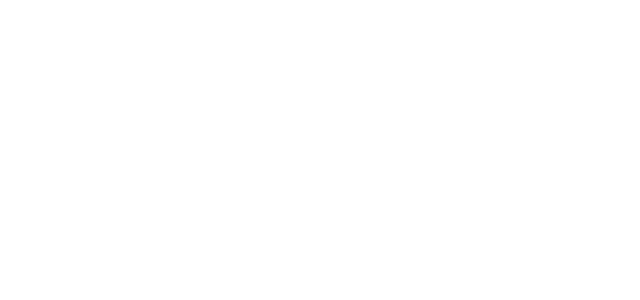
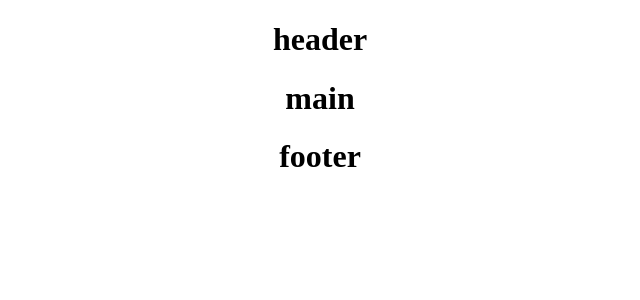
Before and after one commit to alegiunt99/proj-html-vuejs, a Vue app: page / in a window 1280 px wide. Shown: the top 300 px of the page, without its empty margins (320-960 px from the left). Built offline with nearby package versions, Linux system fonts and the light colour scheme.

Commit message:
Ho inserito lo scaffolding dei 3 macro componenti

```diff
--- a/src/App.vue
+++ b/src/App.vue
@@ -30,4 +30,9 @@
 </script>
 
 <style lang="scss">
+
+#app{
+  text-align: center;
+}
+
 </style>
--- a/src/components/FooterCom.vue
+++ b/src/components/FooterCom.vue
@@ -1,6 +1,6 @@
 <template>
   <footer>
-
+    <h1>footer</h1>
   </footer>
 </template>
 
--- a/src/components/HeaderCom.vue
+++ b/src/components/HeaderCom.vue
@@ -1,6 +1,6 @@
 <template>
   <header>
-
+    <h1>header</h1>
   </header>
 </template>
 
--- a/src/components/MainCom.vue
+++ b/src/components/MainCom.vue
@@ -1,6 +1,6 @@
 <template>
   <main>
-
+      <h1>main</h1>
       <!-- Jumbotron -->
       <JumbotronSection/>
 
```
